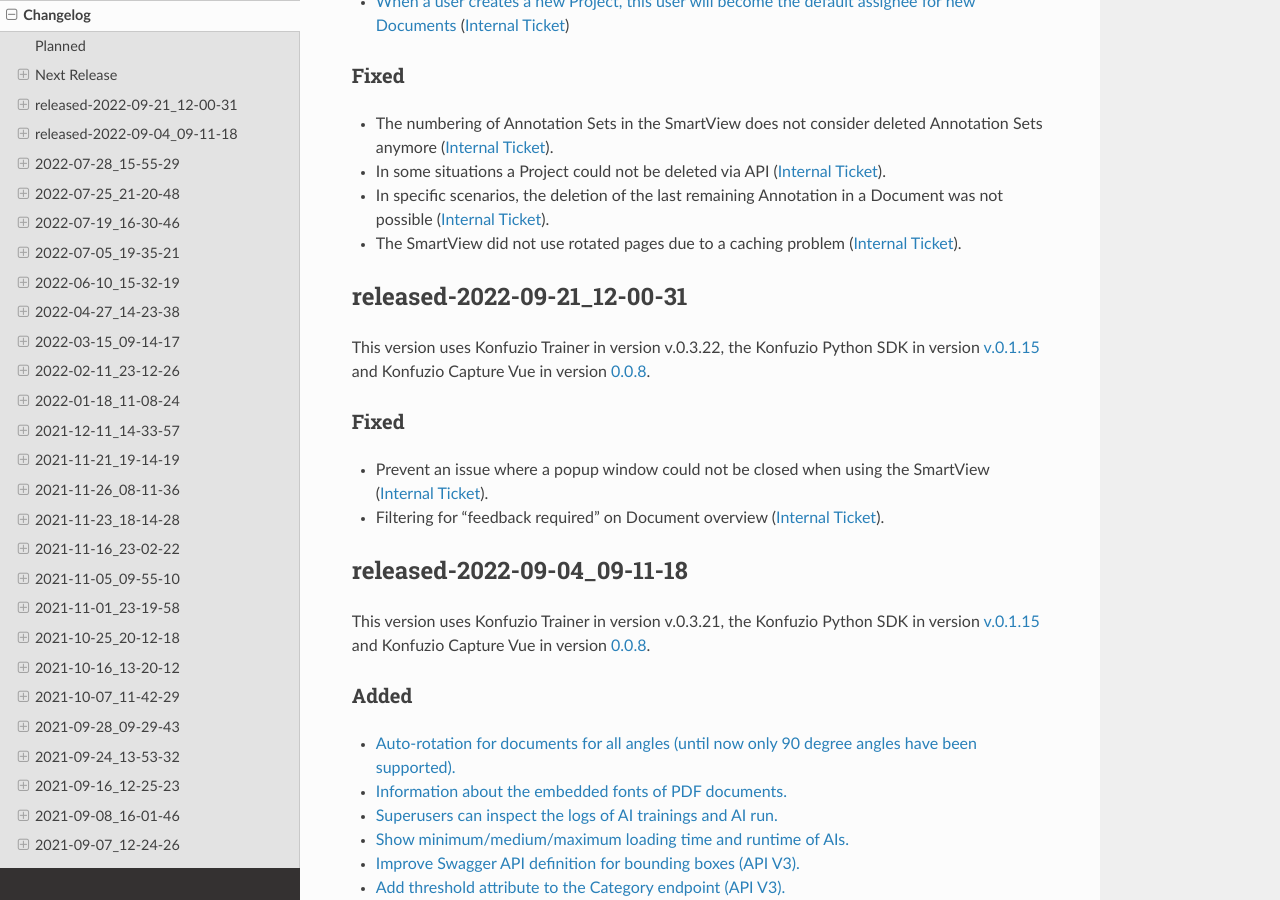
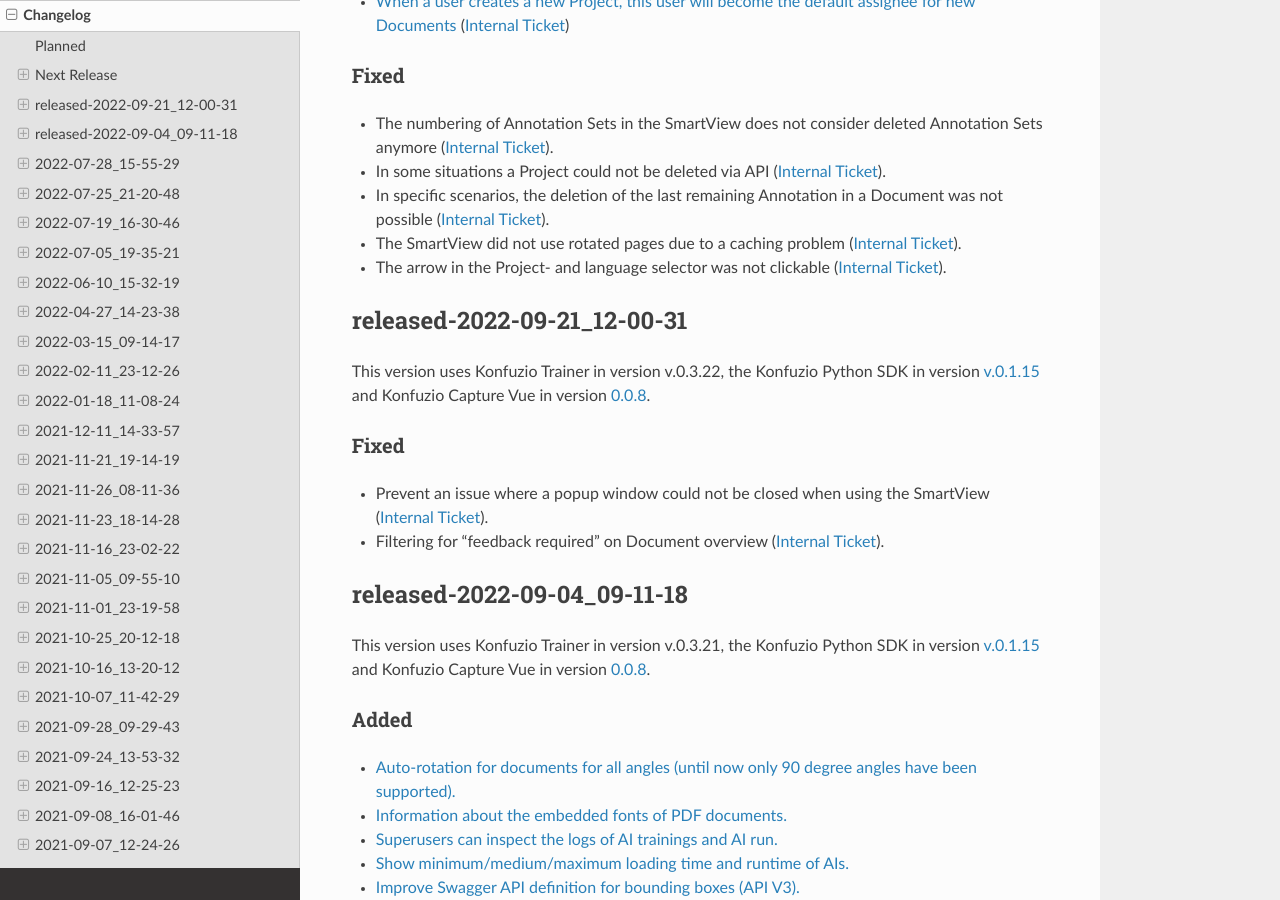
Before and after one commit to konfuzio-ai/konfuzio-sdk, a Sphinx documentation site: the page built from docs/web/changelog_app.md, in a window 1280 px wide and 900 px high, scrolled down 1510 px. Built offline with Sphinx 7.4.7 and the Read the Docs theme 2.0.0, drawn with Linux system fonts in a browser that asks for light colours.

Commit message:
Update changelog_app.md

```diff
--- a/docs/web/changelog_app.md
+++ b/docs/web/changelog_app.md
@@ -57,6 +57,7 @@
 - In some situations a Project could not be deleted via API ([Internal Ticket](https://gitlab.com/konfuzio/objectives/-/issues/9706)).
 - In specific scenarios, the deletion of the last remaining Annotation in a Document was not possible ([Internal Ticket](https://gitlab.com/konfuzio/objectives/-/issues/9736)).
 - The SmartView did not use rotated pages due to a caching problem ([Internal Ticket](https://gitlab.com/konfuzio/objectives/-/issues/9830)).
+- The arrow in the Project- and language selector was not clickable ([Internal Ticket](https://gitlab.com/konfuzio/objectives/-/issues/9714)).
 
 ## released-2022-09-21_12-00-31
 
```
